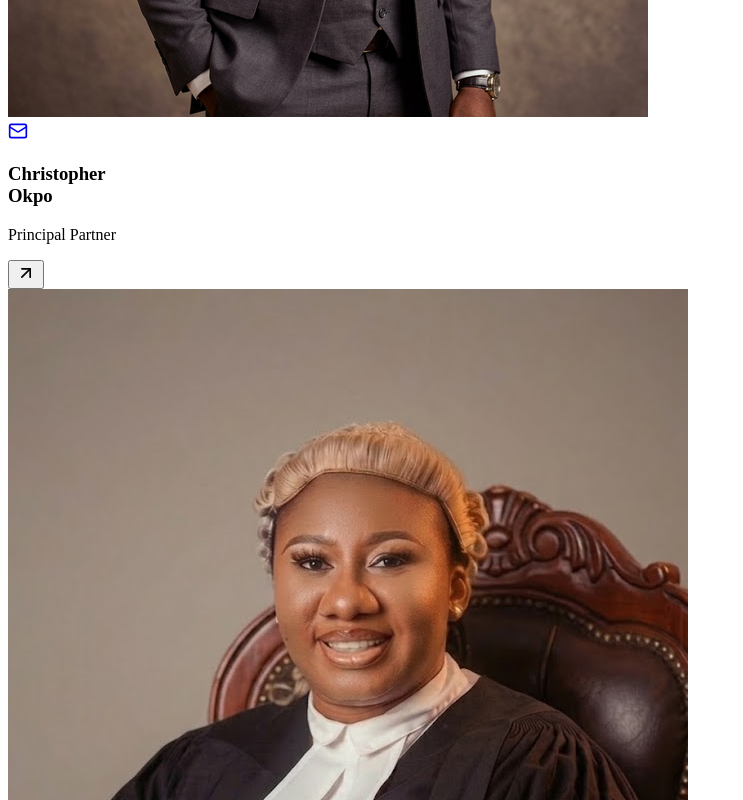
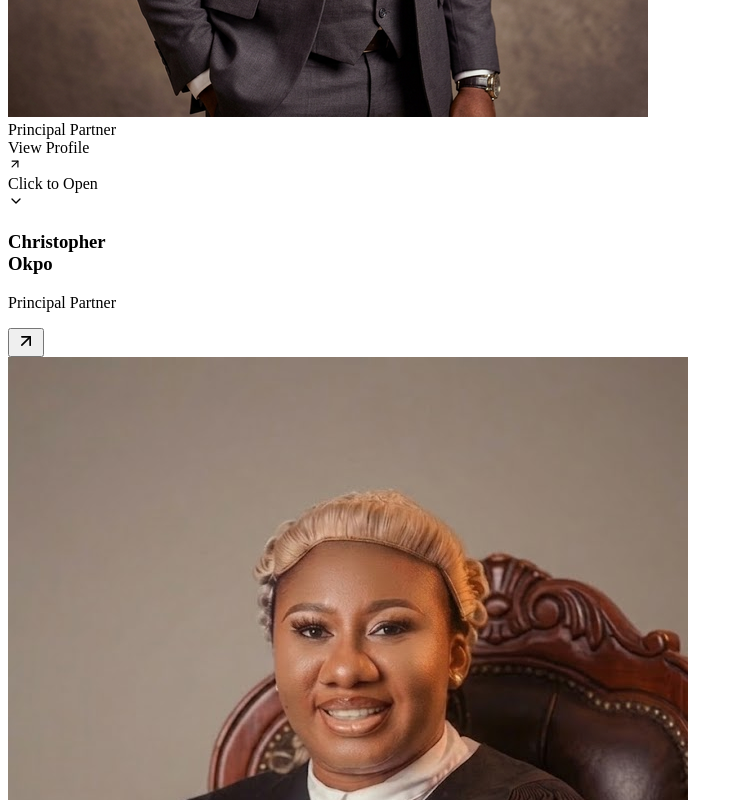
Before and after one commit to eugenex-lab/conradandxavi, a Next.js app: page /TeamPage in a window 1280 px wide. Shown: the part 3940-4740 px from the top of the page, without its empty margins (0-743 px from the left). Built offline with nearby package versions, Linux system fonts and the light colour scheme.

Commit message:
feat: Revamp team page UI, adding a new hero banner, member profiles, and associated images.

```diff
--- a/pages/TeamPage.tsx
+++ b/pages/TeamPage.tsx
@@ -261,22 +261,38 @@ const TeamPage: React.FC = () => {
                     src={member.image}
                     alt={member.name}
                     className="w-full h-full object-cover transition-transform duration-[1.5s] ease-[cubic-bezier(0.2,0.8,0.2,1)] group-hover:scale-110"
-                    style={{ objectPosition: member.imagePosition || "center" }}
+                    style={{ objectPosition: member.imagePosition || "center top" }}
                   />
 
-                  {/* Premium Hover Overlay Gradient */}
-                  <div className="absolute inset-0 bg-gradient-to-t from-navy-dark/90 via-navy-dark/20 to-transparent opacity-0 group-hover:opacity-100 transition-opacity duration-700"></div>
+                  {/* Premium Royal Blue Overlay */}
+                  <div className="absolute inset-0 bg-gradient-to-tr from-navy/90 via-navy/70 to-navy/30 backdrop-blur-[3px] opacity-0 group-hover:opacity-100 transition-all duration-700 flex flex-col items-center justify-center text-white px-8 text-center pointer-events-none">
+                    <div className="transform translate-y-12 group-hover:translate-y-0 transition-all duration-1000 ease-[cubic-bezier(0.22,1,0.36,1)] flex flex-col items-center">
+                      <div className="text-gold font-bold text-[9px] uppercase tracking-[0.4em] mb-4">
+                        {member.position}
+                      </div>
 
-                  {/* Sleek Glass Actions Pill */}
-                  <div className="absolute bottom-8 left-0 right-0 flex justify-center opacity-0 group-hover:opacity-100 transition-all duration-700">
-                    <div className="flex items-center bg-white/10 backdrop-blur-md border border-white/20 p-1.5 rounded-full transform translate-y-10 group-hover:translate-y-0 transition-all duration-700 ease-[cubic-bezier(0.22,1,0.36,1)] shadow-[0_10px_40px_rgba(0,0,0,0.5)]">
-                      <a
-                        href="mailto:conradnxavi@gmail.com"
-                        className="w-12 h-12 rounded-full bg-gold flex items-center justify-center text-navy hover:scale-110 transition-all duration-300"
-                        onClick={(e) => e.stopPropagation()}
-                      >
-                        <Mail size={20} />
-                      </a>
+                      <div className="flex items-center justify-center gap-3 bg-white/10 backdrop-blur-xl border border-white/20 pl-8 pr-6 py-3.5 rounded-full shadow-2xl group/btn transition-all duration-300 hover:border-gold/50">
+                        <span className="text-[10px] font-bold uppercase tracking-[0.3em]">
+                          View Profile
+                        </span>
+                        <div className="w-8 h-8 rounded-full bg-gold flex items-center justify-center text-navy shadow-lg">
+                          <ArrowUpRight size={14} />
+                        </div>
+                      </div>
+
+                      {/* Explicit Click Indicator */}
+                      <div className="mt-8 flex flex-col items-center gap-2 opacity-0 group-hover:opacity-100 transition-all duration-1000 delay-500">
+                        <div className="flex items-center gap-3">
+                          <div className="w-6 h-[1px] bg-gold/30"></div>
+                          <span className="text-[8px] text-gold uppercase tracking-[0.4em] font-bold">
+                            Click to Open
+                          </span>
+                          <div className="w-6 h-[1px] bg-gold/30"></div>
+                        </div>
+                        <div className="animate-bounce mt-1">
+                          <ChevronDown size={16} className="text-gold" />
+                        </div>
+                      </div>
                     </div>
                   </div>
                 </div>
@@ -361,12 +377,17 @@ const TeamPage: React.FC = () => {
                   </h4>
                   <div className="space-y-4">
                     {selectedMember.profile?.map((paragraph, idx) => (
-                      <p key={idx} className="text-gray-600 dark:text-gray-300 leading-relaxed text-lg">
+                      <p
+                        key={idx}
+                        className="text-gray-600 dark:text-gray-300 leading-relaxed text-lg"
+                      >
                         {paragraph}
                       </p>
                     )) || (
                       <p className="text-gray-600 dark:text-gray-300 leading-relaxed text-lg">
-                        {selectedMember.name} is a distinguished legal practitioner specializing in {selectedMember.specialization}.
+                        {selectedMember.name} is a distinguished legal
+                        practitioner specializing in{" "}
+                        {selectedMember.specialization}.
                       </p>
                     )}
                   </div>
@@ -381,7 +402,10 @@ const TeamPage: React.FC = () => {
                       </h4>
                       <ul className="space-y-2">
                         {selectedMember.practiceAreas.map((area, idx) => (
-                          <li key={idx} className="flex items-center gap-2 text-gray-700 dark:text-gray-300">
+                          <li
+                            key={idx}
+                            className="flex items-center gap-2 text-gray-700 dark:text-gray-300"
+                          >
                             <div className="w-1.5 h-1.5 rounded-full bg-gold"></div>
                             <span className="text-base">{area}</span>
                           </li>
@@ -398,7 +422,10 @@ const TeamPage: React.FC = () => {
                       </h4>
                       <ul className="space-y-3">
                         {selectedMember.education.map((edu, idx) => (
-                          <li key={idx} className="text-gray-700 dark:text-gray-300">
+                          <li
+                            key={idx}
+                            className="text-gray-700 dark:text-gray-300"
+                          >
                             <p className="text-base leading-snug">{edu}</p>
                           </li>
                         ))}
@@ -414,7 +441,10 @@ const TeamPage: React.FC = () => {
                       </h4>
                       <div className="flex flex-wrap gap-3">
                         {selectedMember.memberships.map((membership, idx) => (
-                          <span key={idx} className="px-4 py-2 bg-gray-100 dark:bg-white/5 rounded-lg text-sm text-gray-700 dark:text-gray-300">
+                          <span
+                            key={idx}
+                            className="px-4 py-2 bg-gray-100 dark:bg-white/5 rounded-lg text-sm text-gray-700 dark:text-gray-300"
+                          >
                             {membership}
                           </span>
                         ))}
```
